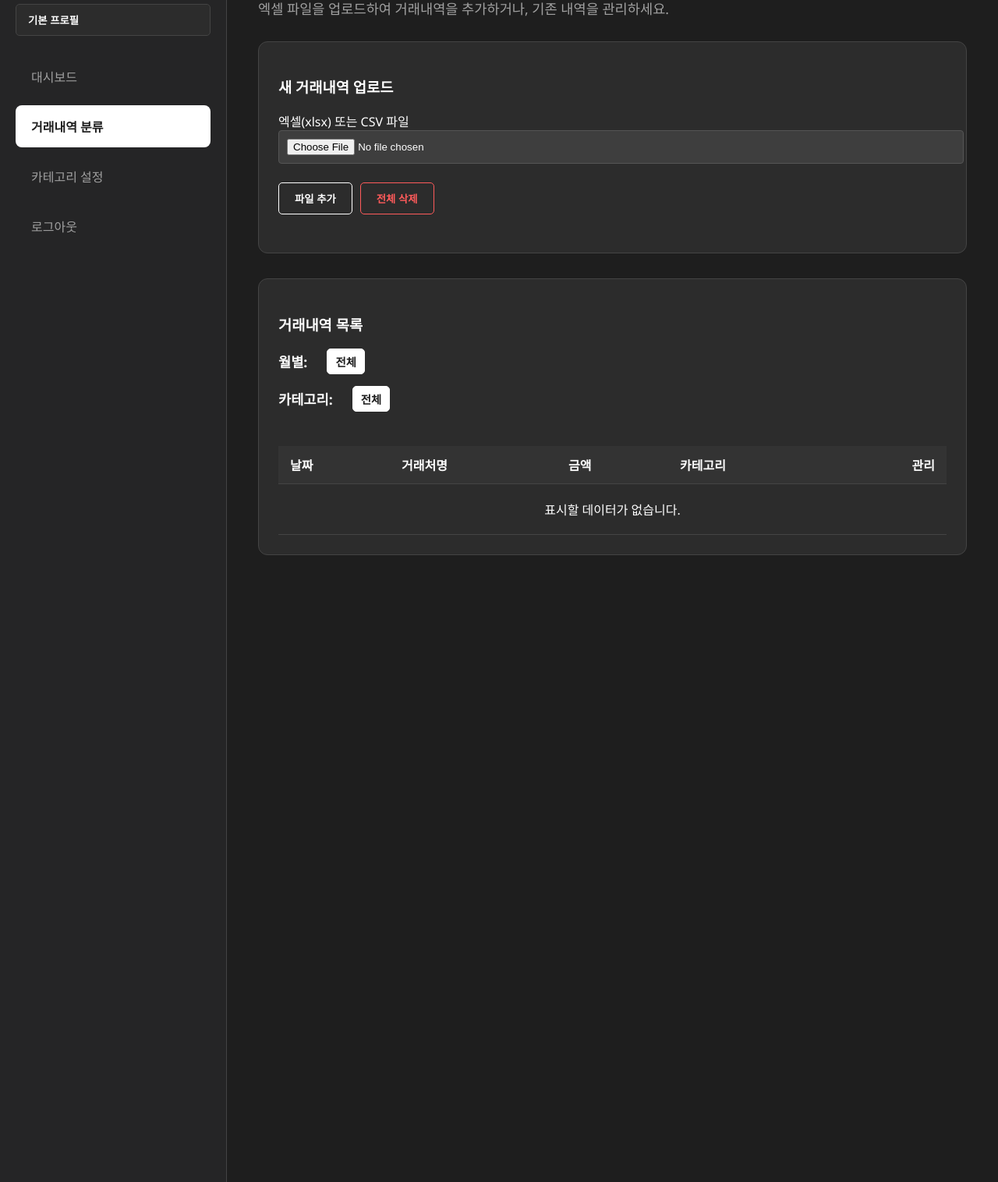
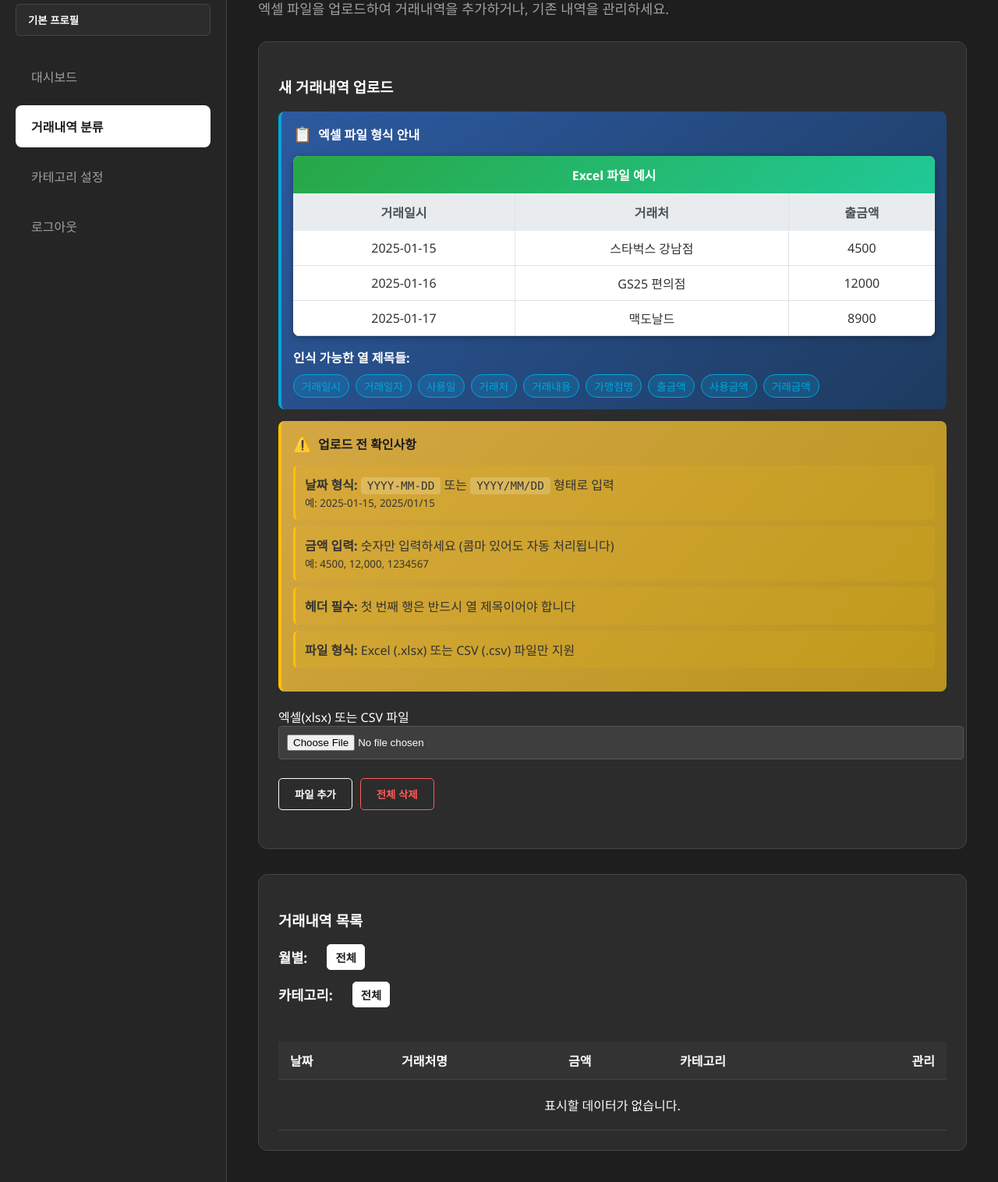
Before and after one commit to washb22/expense-tracker, a Flask app: page /classify in a window 1280 px wide. Shown: the part 118-1634 px from the top of the page at 78% size. Run offline with Flask 3, Linux system fonts and the light colour scheme; a user stored in the database is signed in.

Commit message:
Add visual upload guide and fix persistent disk path

```diff
--- a/templates/classify.html
+++ b/templates/classify.html
@@ -4,6 +4,88 @@
 
 {% block content %}
 <style>
+    /* 파일 업로드 가이드 스타일 */
+    .excel-example {
+        background-color: #f8f9fa;
+        color: #333;
+        border-radius: 8px;
+        overflow: hidden;
+        margin: 15px 0;
+        box-shadow: 0 2px 8px rgba(0,0,0,0.3);
+    }
+    .excel-header {
+        background: linear-gradient(135deg, #28a745, #20c997);
+        color: white;
+        padding: 12px;
+        font-weight: bold;
+        text-align: center;
+    }
+    .excel-table {
+        width: 100%;
+        border-collapse: collapse;
+    }
+    .excel-table th {
+        background-color: #e9ecef;
+        padding: 12px;
+        text-align: center;
+        border-right: 1px solid #dee2e6;
+        font-weight: bold;
+        color: #495057;
+    }
+    .excel-table th:last-child { border-right: none; }
+    .excel-table td {
+        padding: 10px;
+        text-align: center;
+        border-right: 1px solid #dee2e6;
+        border-bottom: 1px solid #dee2e6;
+        background-color: #ffffff;
+        color: #333;
+    }
+    .excel-table td:last-child { border-right: none; }
+    .format-options {
+        display: flex;
+        flex-wrap: wrap;
+        gap: 8px;
+        margin-top: 10px;
+    }
+    .format-tag {
+        background-color: rgba(0, 166, 218, 0.2);
+        color: #00a6da;
+        padding: 4px 10px;
+        border-radius: 15px;
+        font-size: 0.85em;
+        border: 1px solid #00a6da;
+    }
+    .warning-list {
+        list-style: none;
+        padding: 0;
+        margin: 15px 0;
+    }
+    .warning-list li {
+        margin: 8px 0;
+        padding: 12px;
+        background-color: rgba(255,193,7,0.1);
+        border-radius: 6px;
+        border-left: 3px solid #ffc107;
+        color: #333;
+    }
+    .code {
+        background-color: rgba(255,255,255,0.2);
+        padding: 3px 8px;
+        border-radius: 4px;
+        font-family: 'Consolas', 'Monaco', monospace;
+        font-size: 0.9em;
+    }
+    .alert-info-custom {
+        background: linear-gradient(135deg, #2c5aa0, #1e3a5f);
+        border-left: 4px solid #00a6da;
+        color: white;
+    }
+    .alert-warning-custom {
+        background: linear-gradient(135deg, #d4a743, #b8941e);
+        color: #1e1e1e;
+        border-left: 4px solid #ffc107;
+    }
     /* 버튼 필터를 위한 스타일 */
     .filter-group {
         display: flex;
@@ -25,6 +123,90 @@
 
 <div class="card">
     <h3>새 거래내역 업로드</h3>
+
+    <!-- 파일 형식 안내 -->
+    <div class="alert alert-info-custom" style="padding: 15px; border-radius: 8px; margin-bottom: 15px;">
+        <div style="display: flex; align-items: center; margin-bottom: 10px;">
+            <span style="font-size: 1.2em; margin-right: 8px;">📋</span>
+            <strong>엑셀 파일 형식 안내</strong>
+        </div>
+
+        <div class="excel-example">
+            <div class="excel-header">Excel 파일 예시</div>
+            <table class="excel-table">
+                <thead>
+                    <tr>
+                        <th>거래일시</th>
+                        <th>거래처</th>
+                        <th>출금액</th>
+                    </tr>
+                </thead>
+                <tbody>
+                    <tr>
+                        <td>2025-01-15</td>
+                        <td>스타벅스 강남점</td>
+                        <td>4500</td>
+                    </tr>
+                    <tr>
+                        <td>2025-01-16</td>
+                        <td>GS25 편의점</td>
+                        <td>12000</td>
+                    </tr>
+                    <tr>
+                        <td>2025-01-17</td>
+                        <td>맥도날드</td>
+                        <td>8900</td>
+                    </tr>
+                </tbody>
+            </table>
+        </div>
+
+        <div style="margin-top: 15px;">
+            <strong>인식 가능한 열 제목들:</strong>
+            <div class="format-options">
+                <span class="format-tag">거래일시</span>
+                <span class="format-tag">거래일자</span>
+                <span class="format-tag">사용일</span>
+                <span class="format-tag">거래처</span>
+                <span class="format-tag">거래내용</span>
+                <span class="format-tag">가맹점명</span>
+                <span class="format-tag">출금액</span>
+                <span class="format-tag">사용금액</span>
+                <span class="format-tag">거래금액</span>
+            </div>
+        </div>
+    </div>
+
+    <!-- 주의사항 -->
+    <div class="alert alert-warning-custom" style="padding: 15px; border-radius: 8px; margin-bottom: 20px;">
+        <div style="display: flex; align-items: center; margin-bottom: 10px;">
+            <span style="font-size: 1.2em; margin-right: 8px;">⚠️</span>
+            <strong>업로드 전 확인사항</strong>
+        </div>
+
+        <ul class="warning-list">
+            <li>
+                <strong>날짜 형식:</strong>
+                <span class="code">YYYY-MM-DD</span> 또는
+                <span class="code">YYYY/MM/DD</span> 형태로 입력
+                <br><small>예: 2025-01-15, 2025/01/15</small>
+            </li>
+            <li>
+                <strong>금액 입력:</strong>
+                숫자만 입력하세요 (콤마 있어도 자동 처리됩니다)
+                <br><small>예: 4500, 12,000, 1234567</small>
+            </li>
+            <li>
+                <strong>헤더 필수:</strong>
+                첫 번째 행은 반드시 열 제목이어야 합니다
+            </li>
+            <li>
+                <strong>파일 형식:</strong>
+                Excel (.xlsx) 또는 CSV (.csv) 파일만 지원
+            </li>
+        </ul>
+    </div>
+
     <form method="POST" action="{{ url_for('show_results') }}" enctype="multipart/form-data">
         <div class="form-group">
             <label for="file">엑셀(xlsx) 또는 CSV 파일</label>
```
Also changed, not shown: other parts of templates/classify.html (+16 -19 lines).
